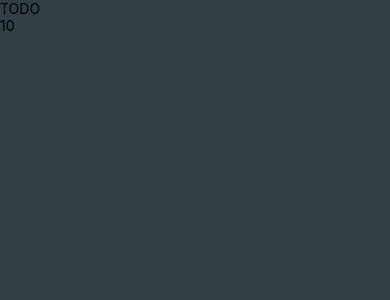
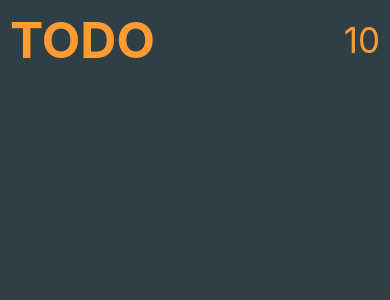
Before and after one commit to gulinmerve/ReactNative-ToDolist, a React Native app: screen / in a window 390 px wide. Shown: the top 300 px of the page. Built offline with nearby package versions, Linux system fonts and the light colour scheme.

Commit message:
TodoInput.js created

```diff
--- a/src/Main.js
+++ b/src/Main.js
@@ -1,25 +1,22 @@
 import React from 'react';
-import { SafeAreaView, Text, View } from 'react-native';
-import styles from './styles'
+import {SafeAreaView, Text, View} from 'react-native';
+import styles from './styles';
 /**
  * #303e45
  * #a7b6bd
  * #4a636e
  * #ff9b31
  */
-
 const Main = () => {
   return (
-        <SafeAreaView style={ styles.container}>
+    <SafeAreaView style={styles.container}>
       <View style={styles.container}>
-
-            <View>
-                <Text>TODO</Text>
-                <Text>10</Text>
+        <View style={styles.banner}>
+          <Text style={styles.todoText}>TODO</Text>
+          <Text style={styles.todoCount}>10</Text>
         </View>
       </View>
     </SafeAreaView>
   );
-}
-
+};
 export default Main;
--- a/src/styles.js
+++ b/src/styles.js
@@ -1,10 +1,23 @@
-import { StyleSheet } from 'react-native'
-
+import {StyleSheet} from 'react-native';
 const main = StyleSheet.create({
-    container: {
-        flex: 1,
-        backgroundColor: '#303e45'
-    }
-})
-
-export default main
+  container: {
+    flex: 1,
+    backgroundColor: '#303e45',
+  },
+  banner: {
+      flexDirection:"row",
+      justifyContent:"space-between",
+      padding:10,
+      alignItems:"center"
+    },
+  todoText: {
+      fontSize:50,
+      fontWeight:"bold",
+      color:"#ff9b31"
+  },
+  todoCount: {
+      fontSize:35,
+      color:"#ff9b31"
+  },
+});
+export default main;
```
Also changed, not shown: src/components/TodoInput.js (added, +12 -0 lines). Lines whose indentation alone changed are shown as unchanged.
